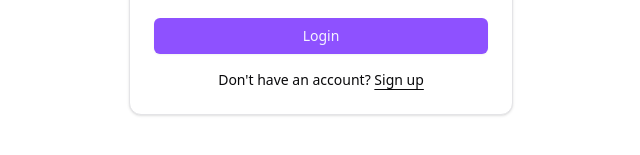
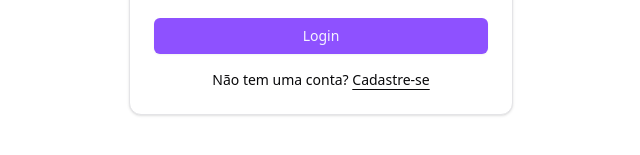
Before and after one commit to HensleyFerrari/rpg-app, a Next.js app: page /login in a window 1280 px wide. Shown: the part 479-634 px from the top of the page, without its empty margins (319-959 px from the left). Built offline with nearby package versions, Linux system fonts and the light colour scheme; no server answers.

Commit message:
feat: localize login form text to Portuguese

```diff
--- a/components/login-form.tsx
+++ b/components/login-form.tsx
@@ -76,9 +76,9 @@ export function LoginForm({
               </Button>
             </div>
             <div className="mt-4 text-center text-sm">
-              Don&apos;t have an account?{" "}
+              Não tem uma conta?{" "}
               <Link href="/register" className="underline underline-offset-4">
-                Sign up
+                Cadastre-se
               </Link>
             </div>
           </form>
```
